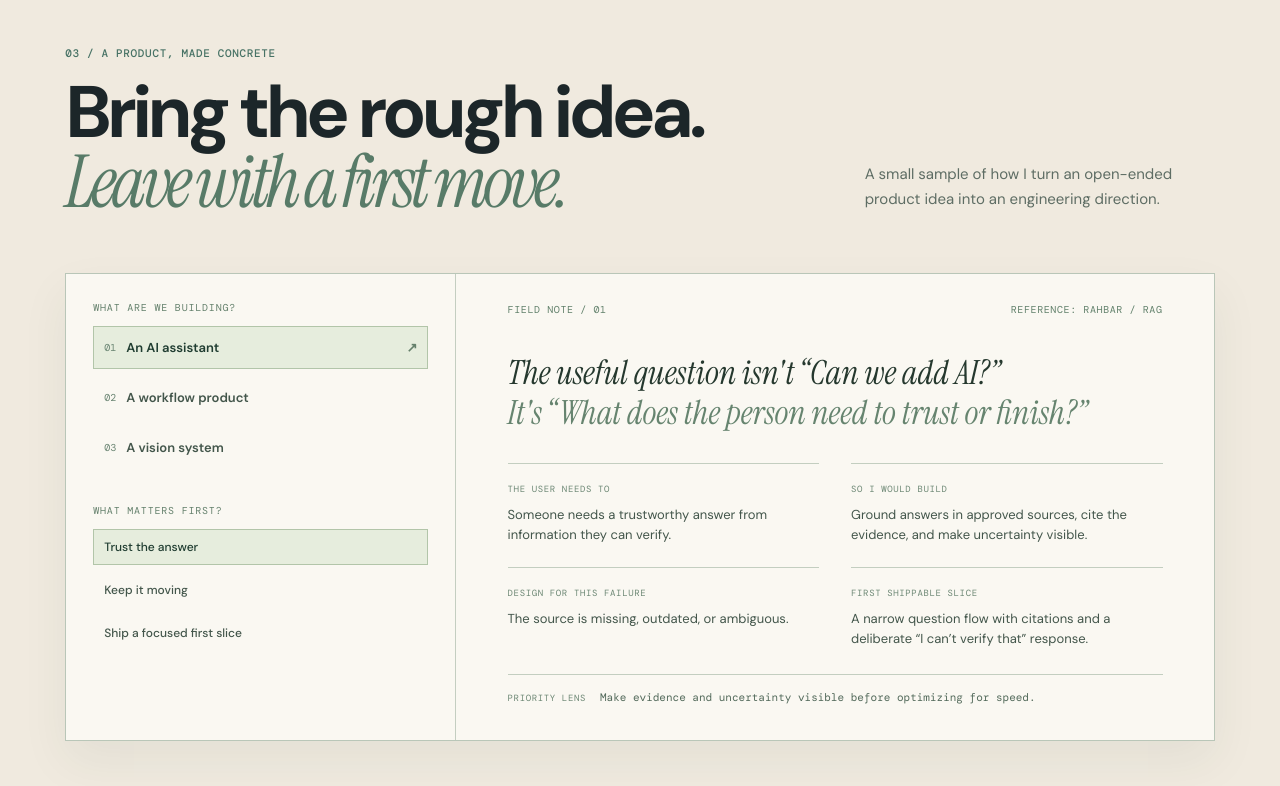
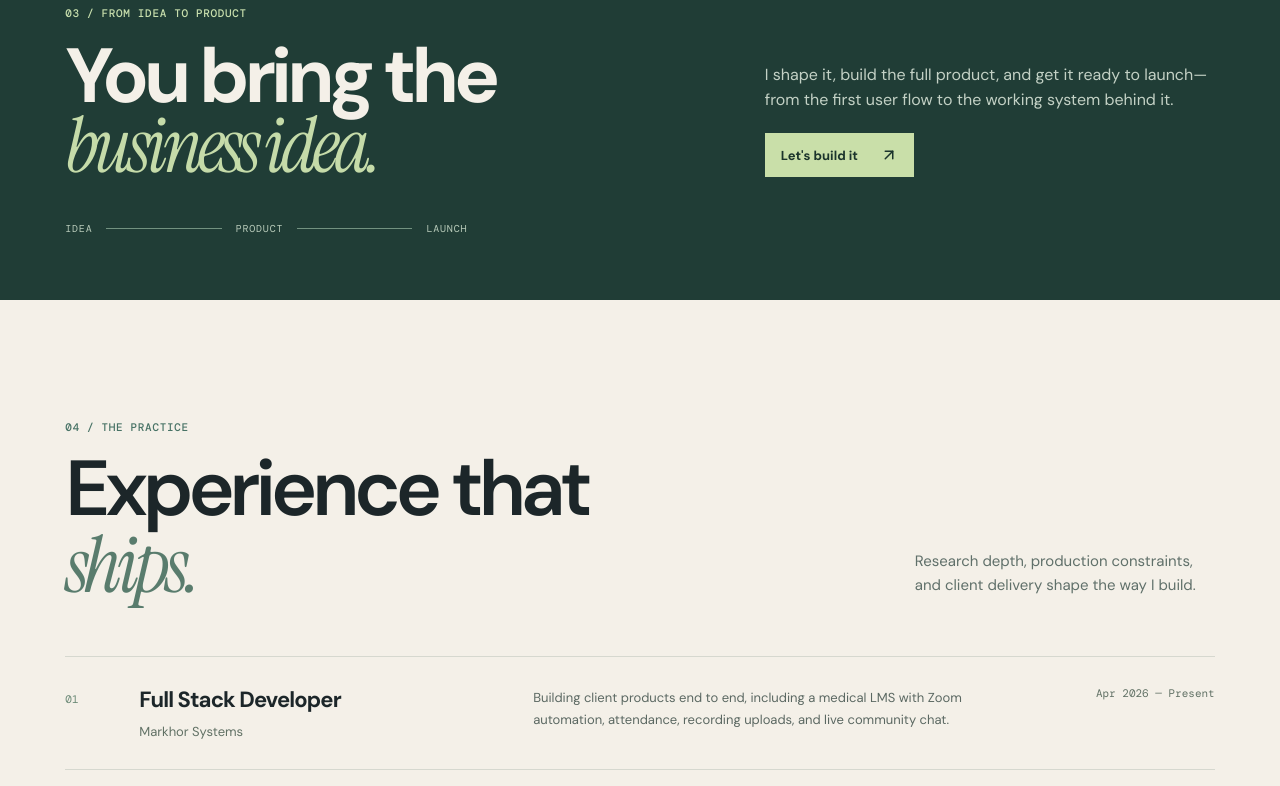
Before and after one commit to IfBilal/Portfolio-Website, a Next.js app: page / in a window 1280 px wide. Shown: the part 4240-5026 px from the top of the page. Built offline with nearby package versions, Linux system fonts and the light colour scheme.

Commit message:
Simplify product builder pitch for client clarity

```diff
--- a/app/globals.css
+++ b/app/globals.css
@@ -173,3 +173,15 @@ section[id]{scroll-margin-top:85px}
 .brief-invite{display:flex;justify-content:space-between;gap:16px;border-bottom:1px solid #273c30;margin-top:28px;padding:16px 0;font-size:14px;font-weight:700;color:#2c4838}.brief-invite span{font-size:18px;transition:transform .2s}.brief-invite:hover span{transform:translate(3px,-3px)}
 @media(max-width:800px){.brief-heading{display:block}.brief-heading h2{margin:15px 0 20px}.brief-workbench{grid-template-columns:1fr}.brief-controls{border-right:0;border-bottom:1px solid #c4cec1}.brief-control-group{grid-template-columns:repeat(3,minmax(0,1fr))}.brief-label{grid-column:1/-1}.brief-control-group button{min-height:53px;align-items:flex-start;justify-content:flex-start;flex-direction:column;gap:5px;font-size:11px}.brief-control-group button>span{display:none}.brief-control-group.priorities button{font-size:10px}}
 @media(max-width:700px){.brief-builder{padding-top:75px;padding-bottom:80px}.brief-heading h2{font-size:clamp(46px,11vw,68px)}.brief-control-group{gap:5px}.brief-control-group button{padding:9px 6px;font-size:10px}.brief-control-group.priorities button{padding:9px 6px;font-size:9px}.brief-output{padding:23px 19px 27px}.brief-output-top{font-size:8px}.brief-prompt{margin:28px 0 22px}.brief-answer{gap:17px 14px}.brief-answer p{font-size:12px}.brief-priority-note{display:grid;gap:7px}.brief-invite{font-size:12px}}
+.brief-builder{padding-top:65px;padding-bottom:65px;background:#203d36;color:#f4f0e8}
+.brief-compact .section-label{color:#c8dfad}
+.brief-compact-main{display:flex;align-items:end;justify-content:space-between;gap:35px;margin-top:19px}
+.brief-compact-main h2{font-size:clamp(48px,6vw,88px);line-height:.92;letter-spacing:-.065em;margin:0}
+.brief-compact-main h2 em{font-family:var(--serif);font-weight:400;color:#c5dba9}
+.brief-compact-copy{max-width:450px;padding-bottom:5px}
+.brief-compact-copy p{font-size:16px;line-height:1.6;color:#c3d1c5;margin:0 0 20px}
+.brief-compact-copy a{display:inline-flex;align-items:center;gap:22px;background:#c9dfa9;color:#1b342c;padding:13px 16px;font-size:13px;font-weight:700;transition:gap .2s,background .2s}
+.brief-compact-copy a:hover{gap:30px;background:#e0efc4}
+.brief-compact-path{display:flex;align-items:center;gap:14px;margin-top:40px;font:10px var(--mono);letter-spacing:.08em;text-transform:uppercase;color:#b9ccbb}
+.brief-compact-path i{height:1px;width:clamp(35px,9vw,120px);background:#729280}
+@media(max-width:700px){.brief-builder{padding-top:50px;padding-bottom:48px}.brief-compact-main{display:block}.brief-compact-main h2{font-size:clamp(48px,12vw,70px)}.brief-compact-copy{margin-top:20px}.brief-compact-copy p{font-size:15px}.brief-compact-path{margin-top:30px}}
--- a/components/BriefBuilder.tsx
+++ b/components/BriefBuilder.tsx
@@ -1,37 +1,17 @@
-'use client';
-
-import { useState } from 'react';
-
-const briefs = [
-  { name: 'An AI assistant', mark: '01', source: 'RAHBAR / RAG', user: 'Someone needs a trustworthy answer from information they can verify.', build: 'Ground answers in approved sources, cite the evidence, and make uncertainty visible.', breakage: 'The source is missing, outdated, or ambiguous.', first: 'A narrow question flow with citations and a deliberate “I can’t verify that” response.' },
-  { name: 'A workflow product', mark: '02', source: 'CIVICPULSE / FULL STACK', user: 'A person needs to submit a request and another person needs to act on it.', build: 'Connect intake, triage, status, and operator tools into one observable workflow.', breakage: 'The classifier or a downstream service stops responding.', first: 'A complete request-to-resolution path with a dependable manual fallback.' },
-  { name: 'A vision system', mark: '03', source: 'SKYEYE / COMPUTER VISION', user: 'An operator needs to identify an object from an image and know when to trust the result.', build: 'Run a fast detector first; escalate low-confidence cases to a vision model.', breakage: 'The image is ambiguous or model confidence is too low.', first: 'An image review flow that shows detections, confidence, and when a second opinion was used.' },
-];
-
-const priorities = [
-  { name: 'Trust the answer', emphasis: 'Make evidence and uncertainty visible before optimizing for speed.' },
-  { name: 'Keep it moving', emphasis: 'Make the useful path survive a model, provider, or dependency failure.' },
-  { name: 'Ship a focused first slice', emphasis: 'Prove one complete user journey before expanding the feature set.' },
-];
+import { ArrowUpRight } from 'lucide-react';
 
 export function BriefBuilder() {
-  const [brief, setBrief] = useState(0);
-  const [priority, setPriority] = useState(0);
-  const current = briefs[brief];
   return <section className="brief-builder shell" data-reveal aria-labelledby="brief-title">
-    <div className="brief-heading"><span className="section-label">03 / A product, made concrete</span><h2 id="brief-title">Bring the rough idea.<br/><em>Leave with a first move.</em></h2><p>A small sample of how I turn an open-ended product idea into an engineering direction.</p></div>
-    <div className="brief-workbench">
-      <div className="brief-controls">
-        <div className="brief-control-group"><span className="brief-label">WHAT ARE WE BUILDING?</span>{briefs.map((item,index)=><button key={item.name} type="button" className={brief===index?'selected':''} aria-pressed={brief===index} onClick={()=>setBrief(index)}><small>{item.mark}</small>{item.name}<span>↗</span></button>)}</div>
-        <div className="brief-control-group priorities"><span className="brief-label">WHAT MATTERS FIRST?</span>{priorities.map((item,index)=><button key={item.name} type="button" className={priority===index?'selected':''} aria-pressed={priority===index} onClick={()=>setPriority(index)}>{item.name}</button>)}</div>
+    <div className="brief-compact">
+      <span className="section-label">03 / From idea to product</span>
+      <div className="brief-compact-main">
+        <h2 id="brief-title">You bring the<br/><em>business idea.</em></h2>
+        <div className="brief-compact-copy">
+          <p>I shape it, build the full product, and get it ready to launch—from the first user flow to the working system behind it.</p>
+          <a href="mailto:muhammadbilaltahir06@gmail.com?subject=Let%E2%80%99s%20build%20a%20product">Let&apos;s build it <ArrowUpRight size={18}/></a>
+        </div>
       </div>
-      <div className="brief-output" aria-live="polite" key={`${brief}-${priority}`}>
-        <div className="brief-output-top"><span>FIELD NOTE / {current.mark}</span><span>REFERENCE: {current.source}</span></div>
-        <p className="brief-prompt">The useful question isn&apos;t “Can we add AI?”<br/><em>It&apos;s “What does the person need to trust or finish?”</em></p>
-        <div className="brief-answer"><div><span>THE USER NEEDS TO</span><p>{current.user}</p></div><div><span>SO I WOULD BUILD</span><p>{current.build}</p></div><div><span>DESIGN FOR THIS FAILURE</span><p>{current.breakage}</p></div><div><span>FIRST SHIPPABLE SLICE</span><p>{current.first}</p></div></div>
-        <div className="brief-priority-note"><b>PRIORITY LENS</b><span>{priorities[priority].emphasis}</span></div>
-      </div>
+      <div className="brief-compact-path" aria-label="Product journey"><span>Idea</span><i/><span>Product</span><i/><span>Launch</span></div>
     </div>
-    <a className="brief-invite" href="mailto:muhammadbilaltahir06@gmail.com?subject=Let%E2%80%99s%20shape%20a%20product%20idea">Have an idea with different constraints? Let&apos;s shape the first useful version <span>↗</span></a>
   </section>;
 }
```
